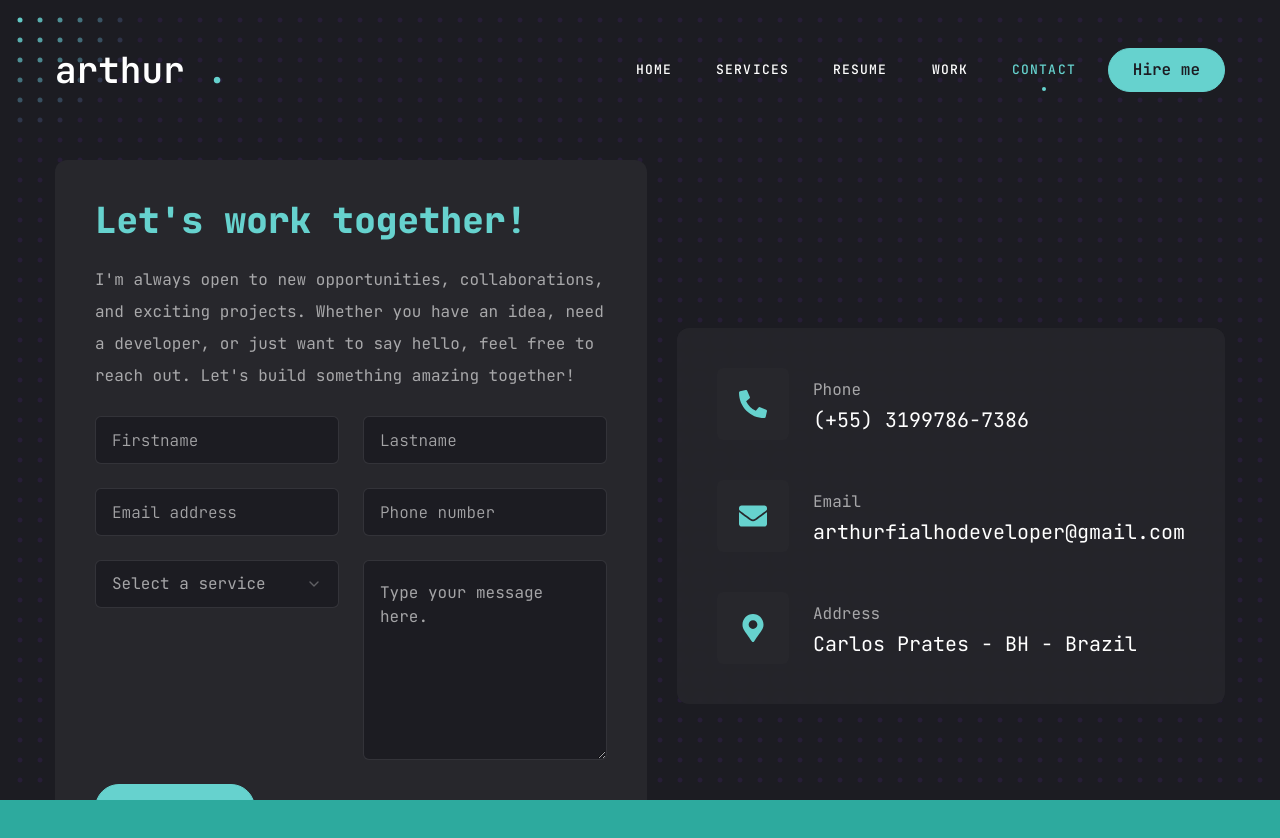
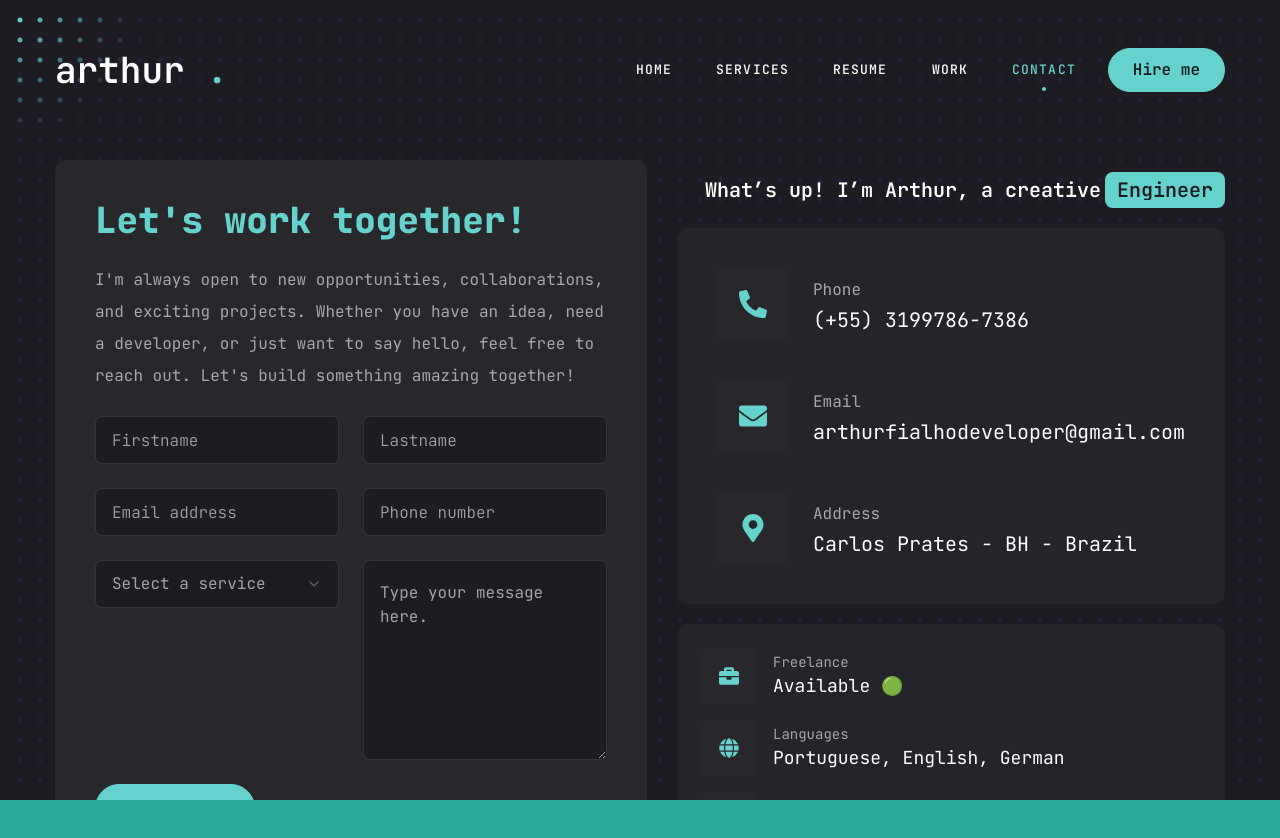
Before and after one commit to ArthurFialho/portfolio, a Next.js app: page /contact in a window 1280 px wide. Shown: the top 838 px of the page. Built offline with nearby package versions, Linux system fonts and the light colour scheme.

Commit message:
fix: implements callback for inner left join

```diff
--- a/app/contact/page.jsx
+++ b/app/contact/page.jsx
@@ -18,7 +18,8 @@ import {
   SelectValue,
 } from "@/components/ui/select";
 
-import { FaPhoneAlt, FaEnvelope, FaMapMarkerAlt } from "react-icons/fa";
+import { FaPhoneAlt, FaEnvelope, FaMapMarkerAlt, FaBriefcase, FaGlobe, FaGraduationCap } from "react-icons/fa";
+import RotatingText from "@/components/RotatingText";
 
 const info = [
   {
@@ -35,6 +36,24 @@ const info = [
     icon: <FaMapMarkerAlt />,
     title: "Address",
     description: "Carlos Prates - BH - Brazil",
+  },
+];
+
+const extraInfo = [
+  {
+    icon: <FaBriefcase />,
+    title: "Freelance",
+    description: "Available 🟢",
+  },
+  {
+    icon: <FaGlobe />,
+    title: "Languages",
+    description: "Portuguese, English, German",
+  },
+  {
+    icon: <FaGraduationCap />,
+    title: "Education",
+    description: "Software Engineering at PUC-MG",
   },
 ];
 
@@ -106,7 +125,7 @@ const Contact = () => {
       </div>
       <section className="min-h-[80vh] flex flex-col justify-center py-12 xl:py-16 relative z-10 mt-24">
         <div className="container mx-auto">
-          <div className="flex flex-col xl:flex-row gap-[30px]">
+          <div className="flex flex-col xl:flex-row xl:items-end gap-[30px]">
             <div className="xl:h-[54%] order-2 xl:order-none">
               <form
                 onSubmit={handleSubmit}
@@ -206,8 +225,24 @@ const Contact = () => {
                 </Button>
               </form>
             </div>
-            <div className="flex-1 flex items-center xl:justify-end order-1 xl:order-none mb-8 xl:mb-0">
-              <ul className="flex flex-col gap-10 bg-[#27272c]/80 backdrop-blur-sm p-10 rounded-xl">
+            <div className="flex-1 flex flex-col items-center xl:items-end xl:justify-end order-1 xl:order-none mb-8 xl:mb-0 gap-4 xl:gap-5">
+              <div className="flex flex-wrap items-center justify-center xl:justify-end gap-1 text-white text-xl sm:text-2xl xl:text-3xl font-semibold">
+                <span className="text-xl">What’s up! I’m Arthur, a creative</span>
+                <RotatingText
+                  texts={['Fullstack', 'Software', 'Engineer']}
+                  mainClassName="px-2 sm:px-2 md:px-3 bg-accent text-primary overflow-hidden py-0.5 sm:py-1 md:py-2 flex items-center justify-center rounded-lg leading-none text-xl"
+                  staggerFrom="last"
+                  initial={{ y: "100%" }}
+                  animate={{ y: 0 }}
+                  exit={{ y: "-120%" }}
+                  staggerDuration={0.025}
+                  splitLevelClassName="overflow-hidden flex items-center"
+                  elementLevelClassName="leading-none"
+                  transition={{ type: "spring", damping: 30, stiffness: 400 }}
+                  rotationInterval={2000}
+                />
+              </div>
+              <ul className="flex flex-col gap-10 bg-[#27272c]/80 backdrop-blur-sm p-10 rounded-xl w-full">
                 {info.map((item, index) => {
                   return (
                     <li key={index} className="flex items-center gap-6">
@@ -217,6 +252,21 @@ const Contact = () => {
                       <div className="flex-1">
                         <p className="text-white/60">{item.title}</p>
                         <h3 className="text-xl">{item.description}</h3>
+                      </div>
+                    </li>
+                  );
+                })}
+              </ul>
+              <ul className="flex flex-col gap-4 bg-[#27272c]/80 backdrop-blur-sm p-6 rounded-xl w-full">
+                {extraInfo.map((item, index) => {
+                  return (
+                    <li key={index} className="flex items-center gap-4">
+                      <div className="w-[44px] h-[44px] xl:w-[56px] xl:h-[56px] bg-[#27272c] text-accent rounded-md flex items-center justify-center shrink-0">
+                        <div className="text-xl">{item.icon}</div>
+                      </div>
+                      <div className="flex-1 min-w-0">
+                        <p className="text-white/60 text-sm">{item.title}</p>
+                        <h3 className="text-base xl:text-lg">{item.description}</h3>
                       </div>
                     </li>
                   );
--- /dev/null
+++ b/components/RotatingText.jsx
@@ -0,0 +1,191 @@
+'use client';
+
+import { forwardRef, useCallback, useEffect, useImperativeHandle, useMemo, useState } from 'react';
+import { motion, AnimatePresence } from 'motion/react';
+
+function cn(...classes) {
+  return classes.filter(Boolean).join(' ');
+}
+
+const RotatingText = forwardRef((props, ref) => {
+  const {
+    texts,
+    transition = { type: 'spring', damping: 25, stiffness: 300 },
+    initial = { y: '100%', opacity: 0 },
+    animate = { y: 0, opacity: 1 },
+    exit = { y: '-120%', opacity: 0 },
+    animatePresenceMode = 'wait',
+    animatePresenceInitial = false,
+    rotationInterval = 2000,
+    staggerDuration = 0,
+    staggerFrom = 'first',
+    loop = true,
+    auto = true,
+    splitBy = 'characters',
+    onNext,
+    mainClassName,
+    splitLevelClassName,
+    elementLevelClassName,
+    ...rest
+  } = props;
+
+  const [currentTextIndex, setCurrentTextIndex] = useState(0);
+
+  const splitIntoCharacters = text => {
+    if (typeof Intl !== 'undefined' && Intl.Segmenter) {
+      const segmenter = new Intl.Segmenter('en', { granularity: 'grapheme' });
+      return Array.from(segmenter.segment(text), segment => segment.segment);
+    }
+    return Array.from(text);
+  };
+
+  const elements = useMemo(() => {
+    const currentText = texts[currentTextIndex];
+    if (splitBy === 'characters') {
+      const words = currentText.split(' ');
+      return words.map((word, i) => ({
+        characters: splitIntoCharacters(word),
+        needsSpace: i !== words.length - 1
+      }));
+    }
+    if (splitBy === 'words') {
+      return currentText.split(' ').map((word, i, arr) => ({
+        characters: [word],
+        needsSpace: i !== arr.length - 1
+      }));
+    }
+    if (splitBy === 'lines') {
+      return currentText.split('\n').map((line, i, arr) => ({
+        characters: [line],
+        needsSpace: i !== arr.length - 1
+      }));
+    }
+
+    return currentText.split(splitBy).map((part, i, arr) => ({
+      characters: [part],
+      needsSpace: i !== arr.length - 1
+    }));
+  }, [texts, currentTextIndex, splitBy]);
+
+  const getStaggerDelay = useCallback(
+    (index, totalChars) => {
+      const total = totalChars;
+      if (staggerFrom === 'first') return index * staggerDuration;
+      if (staggerFrom === 'last') return (total - 1 - index) * staggerDuration;
+      if (staggerFrom === 'center') {
+        const center = Math.floor(total / 2);
+        return Math.abs(center - index) * staggerDuration;
+      }
+      if (staggerFrom === 'random') {
+        const randomIndex = Math.floor(Math.random() * total);
+        return Math.abs(randomIndex - index) * staggerDuration;
+      }
+      return Math.abs(staggerFrom - index) * staggerDuration;
+    },
+    [staggerFrom, staggerDuration]
+  );
+
+  const handleIndexChange = useCallback(
+    newIndex => {
+      setCurrentTextIndex(newIndex);
+      if (onNext) onNext(newIndex);
+    },
+    [onNext]
+  );
+
+  const next = useCallback(() => {
+    const nextIndex = currentTextIndex === texts.length - 1 ? (loop ? 0 : currentTextIndex) : currentTextIndex + 1;
+    if (nextIndex !== currentTextIndex) {
+      handleIndexChange(nextIndex);
+    }
+  }, [currentTextIndex, texts.length, loop, handleIndexChange]);
+
+  const previous = useCallback(() => {
+    const prevIndex = currentTextIndex === 0 ? (loop ? texts.length - 1 : currentTextIndex) : currentTextIndex - 1;
+    if (prevIndex !== currentTextIndex) {
+      handleIndexChange(prevIndex);
+    }
+  }, [currentTextIndex, texts.length, loop, handleIndexChange]);
+
+  const jumpTo = useCallback(
+    index => {
+      const validIndex = Math.max(0, Math.min(index, texts.length - 1));
+      if (validIndex !== currentTextIndex) {
+        handleIndexChange(validIndex);
+      }
+    },
+    [texts.length, currentTextIndex, handleIndexChange]
+  );
+
+  const reset = useCallback(() => {
+    if (currentTextIndex !== 0) {
+      handleIndexChange(0);
+    }
+  }, [currentTextIndex, handleIndexChange]);
+
+  useImperativeHandle(
+    ref,
+    () => ({
+      next,
+      previous,
+      jumpTo,
+      reset
+    }),
+    [next, previous, jumpTo, reset]
+  );
+
+  useEffect(() => {
+    if (!auto) return;
+    const intervalId = setInterval(next, rotationInterval);
+    return () => clearInterval(intervalId);
+  }, [next, rotationInterval, auto]);
+
+  return (
+    <motion.span
+      className={cn('flex flex-wrap whitespace-pre-wrap relative', mainClassName)}
+      {...rest}
+      layout
+      transition={transition}
+    >
+      <span className="sr-only">{texts[currentTextIndex]}</span>
+      <AnimatePresence mode={animatePresenceMode} initial={animatePresenceInitial}>
+        <motion.span
+          key={currentTextIndex}
+          className={cn(splitBy === 'lines' ? 'flex flex-col w-full' : 'flex flex-wrap whitespace-pre-wrap relative')}
+          layout
+          aria-hidden="true"
+        >
+          {elements.map((wordObj, wordIndex, array) => {
+            const previousCharsCount = array.slice(0, wordIndex).reduce((sum, word) => sum + word.characters.length, 0);
+            return (
+              <span key={wordIndex} className={cn('inline-flex', splitLevelClassName)}>
+                {wordObj.characters.map((char, charIndex) => (
+                  <motion.span
+                    key={charIndex}
+                    initial={initial}
+                    animate={animate}
+                    exit={exit}
+                    transition={{
+                      ...transition,
+                      delay: getStaggerDelay(
+                        previousCharsCount + charIndex,
+                        array.reduce((sum, word) => sum + word.characters.length, 0)
+                      )
+                    }}
+                    className={cn('inline-block', elementLevelClassName)}
+                  >
+                    {char}
+                  </motion.span>
+                ))}
+                {wordObj.needsSpace && <span className="whitespace-pre"> </span>}
+              </span>
+            );
+          })}
+        </motion.span>
+      </AnimatePresence>
+    </motion.span>
+  );
+});
+
+RotatingText.displayName = 'RotatingText';
+export default RotatingText;
--- a/package.json
+++ b/package.json
@@ -3,12 +3,13 @@
   "version": "0.1.0",
   "private": true,
   "scripts": {
-    "dev": "next dev --turbopack",
+    "dev": "next dev",
     "build": "next build",
     "start": "next start",
     "lint": "next lint"
   },
   "dependencies": {
+    "@gsap/react": "^2.1.2",
     "@radix-ui/react-dialog": "^1.1.5",
     "@radix-ui/react-scroll-area": "^1.2.2",
     "@radix-ui/react-select": "^2.1.5",
@@ -25,6 +26,7 @@
     "gl-matrix": "^3.4.4",
     "gsap": "^3.14.2",
     "lucide-react": "^0.474.0",
+    "motion": "^12.37.0",
     "next": "15.1.11",
     "ogl": "^1.0.11",
     "postprocessing": "^6.38.3",
```
Also changed, not shown: 1 other file (tests, documents, lock files or other folders).
